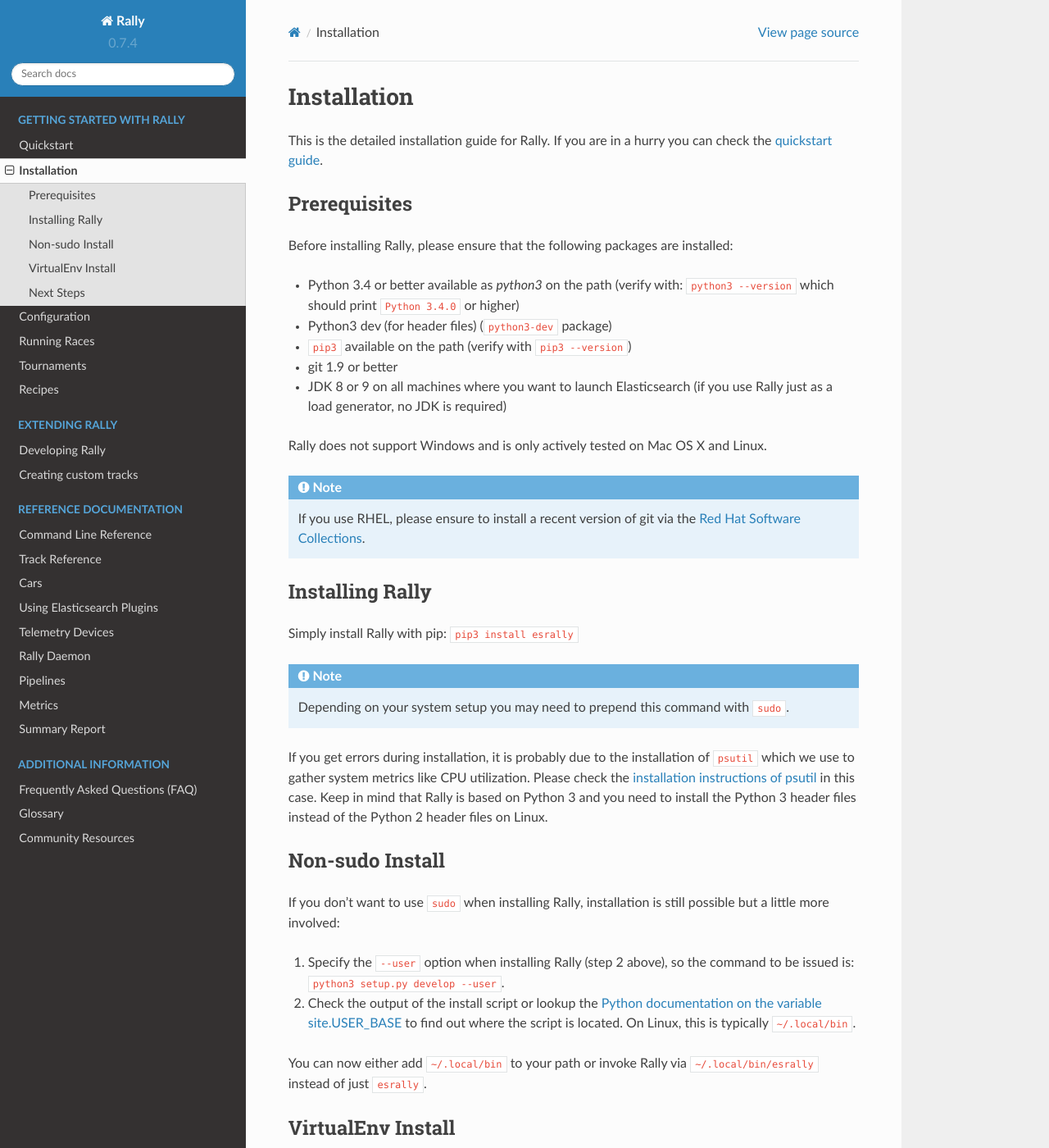
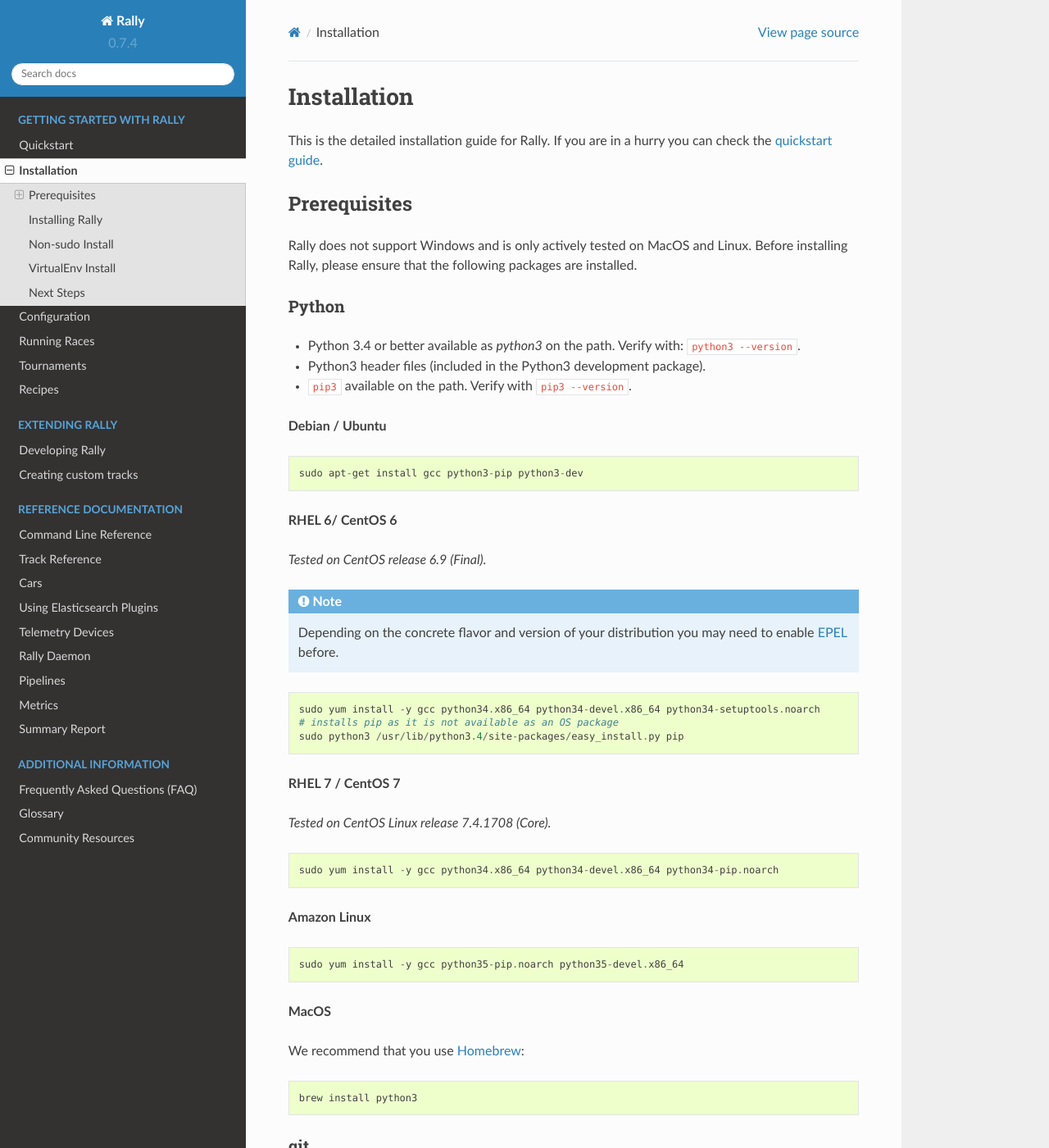
Before and after one commit to elastic/rally, a Sphinx documentation site: the page built from docs/install.rst, in a window 1280 px wide and 1400 px high. Shown: the whole window at 82% size. Built offline with Sphinx 7.4.7 and the Read the Docs theme 2.0.0, drawn with Linux system fonts in a browser that asks for light colours; some of the changed text lies outside the part shown.

Commit message:
Document prerequisite installation more clearly
Closes #343

```diff
--- a/docs/install.rst
+++ b/docs/install.rst
@@ -1,28 +1,98 @@
 Installation
-------------
+============
 
 This is the detailed installation guide for Rally. If you are in a hurry you can check the :doc:`quickstart guide </quickstart>`.
 
 Prerequisites
-~~~~~~~~~~~~~
+-------------
 
-Before installing Rally, please ensure that the following packages are installed:
+Rally does not support Windows and is only actively tested on MacOS and Linux. Before installing Rally, please ensure that the following packages are installed.
 
-* Python 3.4 or better available as `python3` on the path (verify with: ``python3 --version`` which should print ``Python 3.4.0`` or higher)
-* Python3 dev (for header files) (``python3-dev`` package)
-* ``pip3`` available on the path (verify with ``pip3 --version``)
-* git 1.9 or better
-* JDK 8 or 9 on all machines where you want to launch Elasticsearch (if you use Rally just as a load generator, no JDK is required)
+Python
+~~~~~~
 
-Rally does not support Windows and is only actively tested on Mac OS X and Linux.
+* Python 3.4 or better available as `python3` on the path. Verify with: ``python3 --version``.
+* Python3 header files (included in the Python3 development package).
+* ``pip3`` available on the path. Verify with ``pip3 --version``.
+
+**Debian / Ubuntu**
+
+::
+
+    sudo apt-get install gcc python3-pip python3-dev
+
+
+**RHEL 6/ CentOS 6**
+
+*Tested on CentOS release 6.9 (Final).*
+
+.. note::
+
+    Depending on the concrete flavor and version of your distribution you may need to enable `EPEL <https://fedoraproject.org/wiki/EPEL>`_ before.
+
+::
+
+    sudo yum install -y gcc python34.x86_64 python34-devel.x86_64 python34-setuptools.noarch
+    # installs pip as it is not available as an OS package
+    sudo python3 /usr/lib/python3.4/site-packages/easy_install.py pip
+
+
+**RHEL 7 / CentOS 7**
+
+*Tested on CentOS Linux release 7.4.1708 (Core).*
+
+::
+
+    sudo yum install -y gcc python34.x86_64 python34-devel.x86_64 python34-pip.noarch
+
+**Amazon Linux**
+
+::
+
+    sudo yum install -y gcc python35-pip.noarch python35-devel.x86_64
+
+**MacOS**
+
+We recommend that you use `Homebrew <https://brew.sh/>`_::
+
+    brew install python3
+
+git
+~~~
+
+``git 1.9`` or better is required. Verify with ``git --version``.
+
+**Debian / Ubuntu**
+
+::
+
+    sudo apt-get install git
+
+
+**Red Hat / CentOS / Amazon Linux**
+
+::
+
+    sudo yum install git
+
 
 .. note::
 
    If you use RHEL, please ensure to install a recent version of git via the `Red Hat Software Collections <https://www.softwarecollections.org/en/scls/rhscl/git19/>`_.
 
+**MacOS**
+
+``git`` is already installed on MacOS.
+
+JDK
+~~~
+
+A JDK is required on all machines where you want to launch Elasticsearch. If you use Rally just as a load generator, no JDK is required.
+
+We recommend to use Oracle JDK but you are free to use OpenJDK as well. For details on how to install a JDK, please see your Linux distribution's documentation pages.
 
 Installing Rally
-~~~~~~~~~~~~~~~~
+----------------
 
 Simply install Rally with pip: ``pip3 install esrally``
 
@@ -33,7 +103,7 @@
 If you get errors during installation, it is probably due to the installation of ``psutil`` which we use to gather system metrics like CPU utilization. Please check the `installation instructions of psutil <https://github.com/giampaolo/psutil/blob/master/INSTALL.rst>`_ in this case. Keep in mind that Rally is based on Python 3 and you need to install the Python 3 header files instead of the Python 2 header files on Linux.
 
 Non-sudo Install
-~~~~~~~~~~~~~~~~
+----------------
 
 If you don't want to use ``sudo`` when installing Rally, installation is still possible but a little more involved:
 
@@ -43,7 +113,7 @@
 You can now either add ``~/.local/bin`` to your path or invoke Rally via ``~/.local/bin/esrally`` instead of just ``esrally``.
 
 VirtualEnv Install
-~~~~~~~~~~~~~~~~~~
+------------------
 
 You can also use Virtualenv to install Rally into an isolated Python environment without sudo.
 
@@ -55,6 +125,6 @@
 
 
 Next Steps
-~~~~~~~~~~
+----------
 
 After you have installed, you need to configure it. Just run ``esrally configure`` or follow the :doc:`configuration help page </configuration>` for more guidance.
```
Also changed, not shown: docs/developing.rst (+5 -3 lines).
